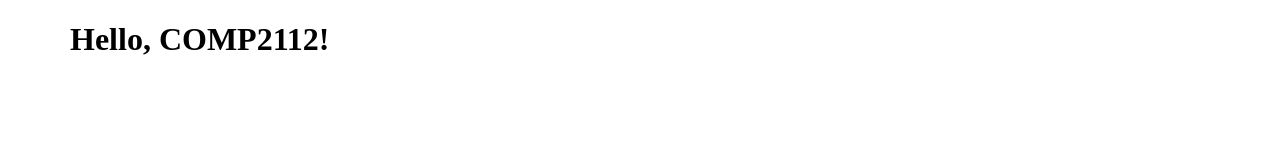
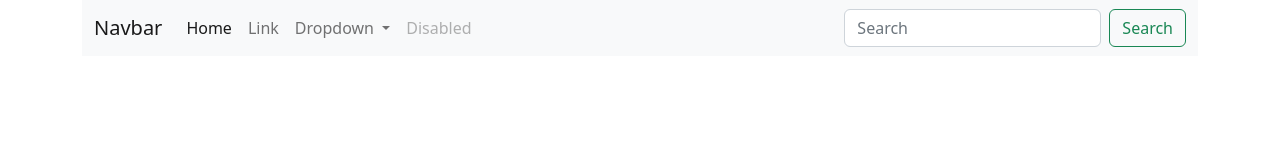
Before and after one commit to mnunesb/COMP212-NewRDM, a website: page index.html in a window 1280 px wide. Drawn offline with nearby package versions, Linux system fonts and the light colour scheme.

Commit message:
fixed bootstrap link

```diff
--- a/index.html
+++ b/index.html
@@ -6,13 +6,48 @@
     <meta name="viewport" content="width=device-width, initial-scale=1.0">
     <title>COMP2112</title>
     <!-- CSS Section-->
-    <link rel="stylesheet" href="/node_modules/bootstrap/dist/css/bootstrap-grid.min.css">
+    <link rel="stylesheet" href="/node_modules/bootstrap/dist/css/bootstrap.min.css">
     <link rel="stylesheet" href="/node_modules/@fortawesome/fontawesome-free/css/all.min.css">
     <link rel="stylesheet" href="/content/app.css">
 </head>
 <body>
     <div class="container">
-        <h1>Hello, COMP2112!</h1>
+        <nav class="navbar navbar-expand-lg bg-light">
+            <div class="container-fluid">
+              <a class="navbar-brand" href="#">Navbar</a>
+              <button class="navbar-toggler" type="button" data-bs-toggle="collapse" data-bs-target="#navbarSupportedContent" aria-controls="navbarSupportedContent" aria-expanded="false" aria-label="Toggle navigation">
+                <span class="navbar-toggler-icon"></span>
+              </button>
+              <div class="collapse navbar-collapse" id="navbarSupportedContent">
+                <ul class="navbar-nav me-auto mb-2 mb-lg-0">
+                  <li class="nav-item">
+                    <a class="nav-link active" aria-current="page" href="#">Home</a>
+                  </li>
+                  <li class="nav-item">
+                    <a class="nav-link" href="#">Link</a>
+                  </li>
+                  <li class="nav-item dropdown">
+                    <a class="nav-link dropdown-toggle" href="#" role="button" data-bs-toggle="dropdown" aria-expanded="false">
+                      Dropdown
+                    </a>
+                    <ul class="dropdown-menu">
+                      <li><a class="dropdown-item" href="#">Action</a></li>
+                      <li><a class="dropdown-item" href="#">Another action</a></li>
+                      <li><hr class="dropdown-divider"></li>
+                      <li><a class="dropdown-item" href="#">Something else here</a></li>
+                    </ul>
+                  </li>
+                  <li class="nav-item">
+                    <a class="nav-link disabled">Disabled</a>
+                  </li>
+                </ul>
+                <form class="d-flex" role="search">
+                  <input class="form-control me-2" type="search" placeholder="Search" aria-label="Search">
+                  <button class="btn btn-outline-success" type="submit">Search</button>
+                </form>
+              </div>
+            </div>
+          </nav>
     </div>
     <!-- JavaScript SECTION-->
     <script src="/node_modules/jquery/dist/jquery.min.js"></script>
```
